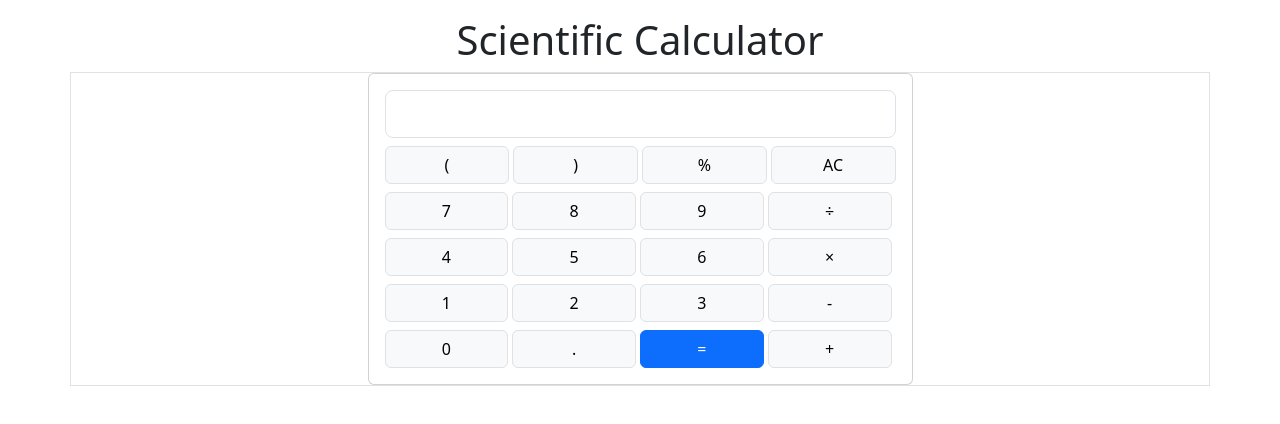
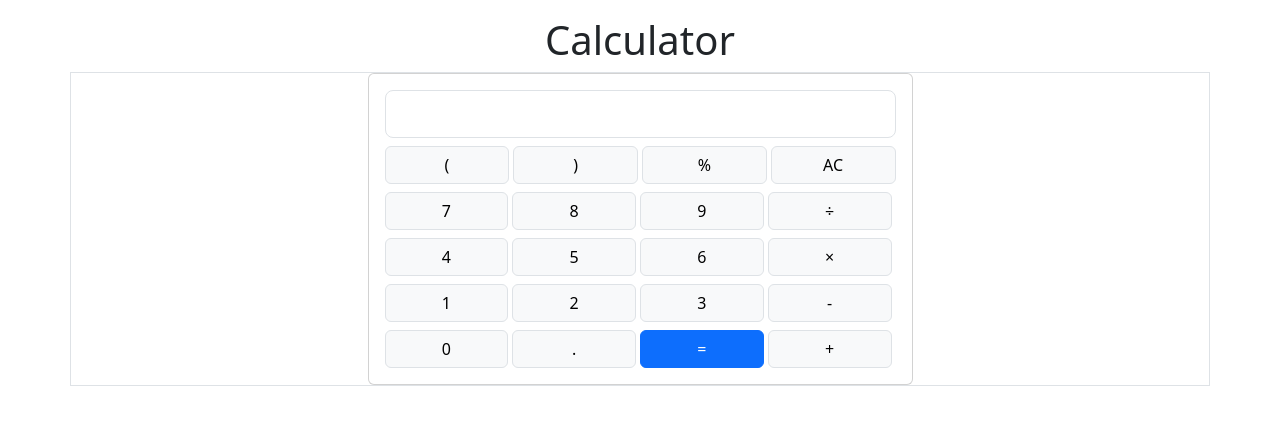
Before and after one commit to MansoorBilal1/scientific-calculator-mb, a plain HTML site: page src/index.html in a window 1280 px wide. Drawn offline with nearby package versions, Linux system fonts and the light colour scheme.

Commit message:
changed the title

```diff
--- a/src/index.html
+++ b/src/index.html
@@ -2,7 +2,7 @@
 <html>
 
 <head>
-    <title>sCalculator</title>
+    <title>Calculator</title>
     <meta charset="utf-8">
     <meta name="viewport" content="width=device-width, initial-scale=1">
     <link href="https://cdn.jsdelivr.net/npm/bootstrap@5.3.3/dist/css/bootstrap.min.css" rel="stylesheet"
@@ -11,7 +11,7 @@
 
 <body>
     <div class="container">
-        <h1 class="text-center mt-3">Scientific Calculator</h1>
+        <h1 class="text-center mt-3">Calculator</h1>
         <div class="row border">
             <div class=" col-12 col-md-6 offset-md-3">
                 <div class="card">
```
